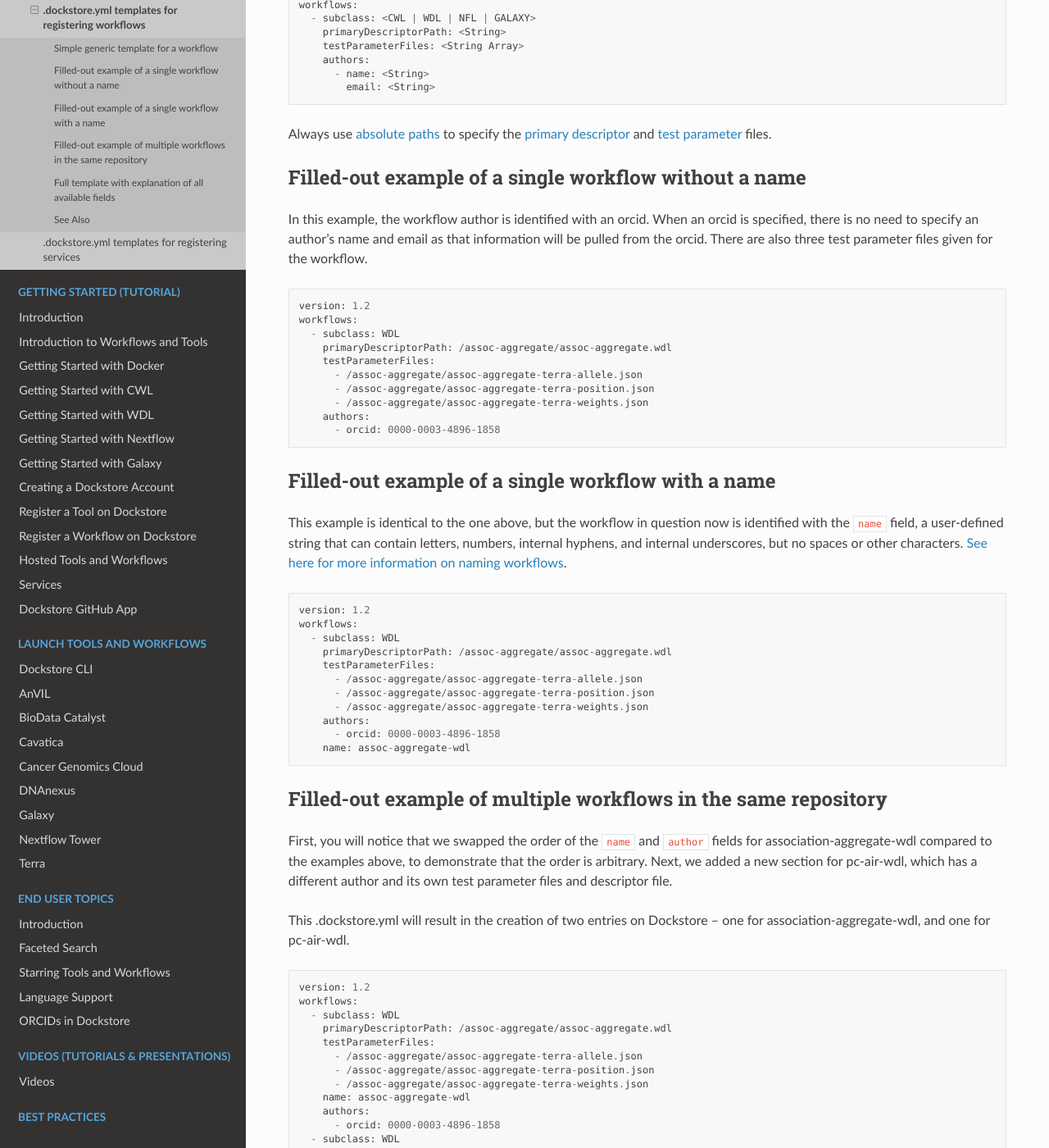
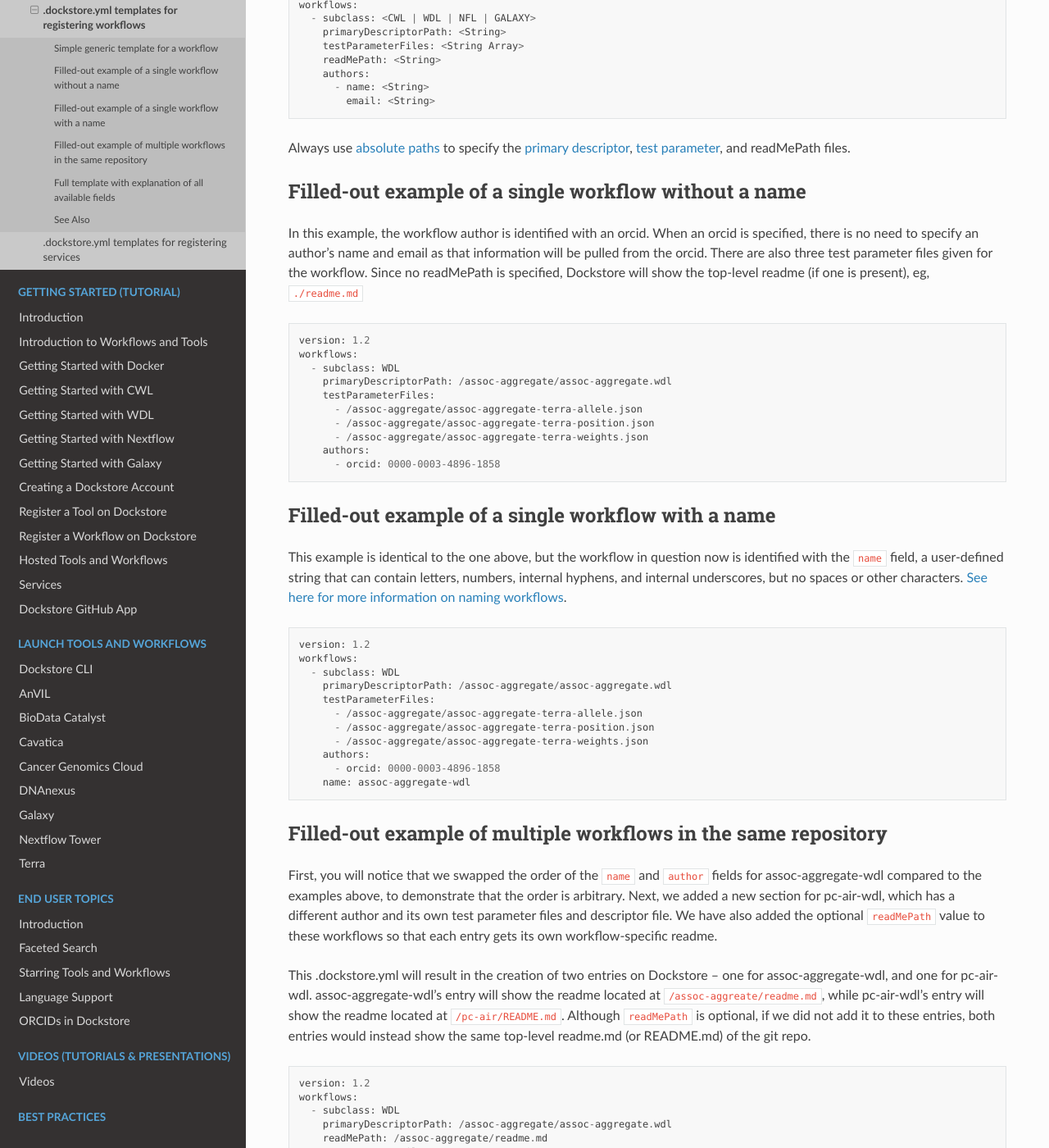
Before and after one commit to dockstore/dockstore-documentation, a Sphinx documentation site: the page built from docs/assets/templates/workflows/workflows.rst, in a window 1280 px wide and 1400 px high, scrolled down 320 px. Shown: the whole window at 82% size. Built offline with Sphinx 7.4.7 and the Read the Docs theme 2.0.0, drawn with Linux system fonts in a browser that asks for light colours; some of the changed text lies outside the part shown.

Commit message:
Add information on readMePath

```diff
--- a/docs/assets/templates/template.rst
+++ b/docs/assets/templates/template.rst
@@ -12,6 +12,7 @@
 * This form of registration is only available to workflows, tools, and services that are hosted on GitHub
 * Make sure your file is saved as ``.dockstore.yml``, not ``dockstore.yml`` or ``.dockstore.yaml``
 * Put the .dockstore.yml file in the top of your repo or inside ``.github/``
+* If you have multiple workflows/tools/services in a single GitHub repository, each one needs a unique ``name``, and it's a good idea (but not strictly required) to give each one a unique ``readMePath`` too.
 * The first line of a .dockstore.yml file references the version of .dockstore.yml syntax being used, not the version/tag of the workflow/tool/service it describes
 * You can use a single .dockstore.yml file to register multiple tools and workflows, provided they are all in the same repo as the .dockstore.yml file
 * A **workflow** registered with via a .dockstore.yml file is not fundamentally different than a workflow registered in another method, other than the fact that the .dockstore.yml version will be kept up-to-date automatically -- but a .dockstore.yml registered **tool** is different from tools registered in other methods (:ref:`see this table for more information <dockstore yml tools vs old school tools>`)
--- a/docs/assets/templates/workflows/example-3-multiworkflow-multiauthor.dockstore.yml
+++ b/docs/assets/templates/workflows/example-3-multiworkflow-multiauthor.dockstore.yml
@@ -2,6 +2,7 @@
 workflows:
   - subclass: WDL
     primaryDescriptorPath: /assoc-aggregate/assoc-aggregate.wdl
+    readMePath: /assoc-aggregate/readme.md
     testParameterFiles:
       - /assoc-aggregate/assoc-aggregate-terra-allele.json
       - /assoc-aggregate/assoc-aggregate-terra-position.json
@@ -11,6 +12,7 @@
       - orcid: 0000-0003-4896-1858
   - subclass: WDL
     primaryDescriptorPath: /pc-air/pc-air.wdl
+    readMePath: /pc-air/README.md
     testParameterFiles:
       - /pc-air/pc-air-local.json
       - /pc-air/pc-air-terra.json
--- a/docs/assets/templates/workflows/template-big.dockstore.yml
+++ b/docs/assets/templates/workflows/template-big.dockstore.yml
@@ -37,6 +37,11 @@
     #   - /null-model/null-model-binary.json
     testParameterFiles: <String Array>
 
+    # An optional path to a workflow-specific readme in the Git repository. If not provided, Dockstore will show
+    # the readme.md present at the root of the Git repository if it is present.
+    # If you have multiple workflows in a single Git repository, it is recommend to give each one a readme.
+    readMePath: <String>
+
     # An optional array of authorship information.
     # Note that if orcid is present, then all other fields will be ignored, as information will be taken from orcid.
     # If orcid is not present, make sure to at a minimum include the name field for each author.
--- a/docs/assets/templates/workflows/template-small.dockstore.yml
+++ b/docs/assets/templates/workflows/template-small.dockstore.yml
@@ -3,6 +3,7 @@
   - subclass: <CWL | WDL | NFL | GALAXY>
     primaryDescriptorPath: <String>
     testParameterFiles: <String Array>
+    readMePath: <String>
     authors:
       - name: <String>
         email: <String>
--- a/docs/assets/templates/workflows/workflows.rst
+++ b/docs/assets/templates/workflows/workflows.rst
@@ -10,11 +10,11 @@
 .. include:: /assets/templates/workflows/template-small.dockstore.yml
   :code:
 
-Always use :ref:`absolute paths <dict absolute path>` to specify the :ref:`primary descriptor <dict primary descriptor file>` and :ref:`test parameter <dict parameter file>` files.
+Always use :ref:`absolute paths <dict absolute path>` to specify the :ref:`primary descriptor <dict primary descriptor file>`, :ref:`test parameter <dict parameter file>`, and readMePath files.
 
 Filled-out example of a single workflow without a name
 ------------------------------------------------------
-In this example, the workflow author is identified with an orcid. When an orcid is specified, there is no need to specify an author's name and email as that information will be pulled from the orcid. There are also three test parameter files given for the workflow.
+In this example, the workflow author is identified with an orcid. When an orcid is specified, there is no need to specify an author's name and email as that information will be pulled from the orcid. There are also three test parameter files given for the workflow. Since no readMePath is specified, Dockstore will show the top-level readme (if one is present), eg, ``./readme.md``
 
 .. include:: /assets/templates/workflows/example-1-noname.yml
   :code:
@@ -28,9 +28,9 @@
 
 Filled-out example of multiple workflows in the same repository
 ---------------------------------------------------------------
-First, you will notice that we swapped the order of the ``name`` and ``author`` fields for association-aggregate-wdl compared to the examples above, to demonstrate that the order is arbitrary. Next, we added a new section for pc-air-wdl, which has a different author and its own test parameter files and descriptor file.
+First, you will notice that we swapped the order of the ``name`` and ``author`` fields for assoc-aggregate-wdl compared to the examples above, to demonstrate that the order is arbitrary. Next, we added a new section for pc-air-wdl, which has a different author and its own test parameter files and descriptor file. We have also added the optional ``readMePath`` value to these workflows so that each entry gets its own workflow-specific readme.
 
-This .dockstore.yml will result in the creation of two entries on Dockstore -- one for association-aggregate-wdl, and one for pc-air-wdl.
+This .dockstore.yml will result in the creation of two entries on Dockstore -- one for assoc-aggregate-wdl, and one for pc-air-wdl. assoc-aggregate-wdl's entry will show the readme located at ``/assoc-aggreate/readme.md``, while pc-air-wdl's entry will show the readme located at ``/pc-air/README.md``. Although ``readMePath`` is optional, if we did not add it to these entries, both entries would instead show the same top-level readme.md (or README.md) of the git repo.
 
 .. include:: /assets/templates/workflows/example-3-multiworkflow-multiauthor.dockstore.yml
   :code:
--- a/docs/getting-started/github-apps/github-apps.rst
+++ b/docs/getting-started/github-apps/github-apps.rst
@@ -40,6 +40,8 @@
 
 Due to the manual nature of this process, it is easy for Dockstore to get out of
 sync with the linked GitHub repository if the Dockstore GitHub App is not being used.
+
+The Dockstore GitHub App also makes it easy to register multiple workflows in the same repository quickly, as well as set up their metadata (test parameter files, authors, readmes, etc).
 
 How the Dockstore GitHub App works
 ----------------------------------
```
